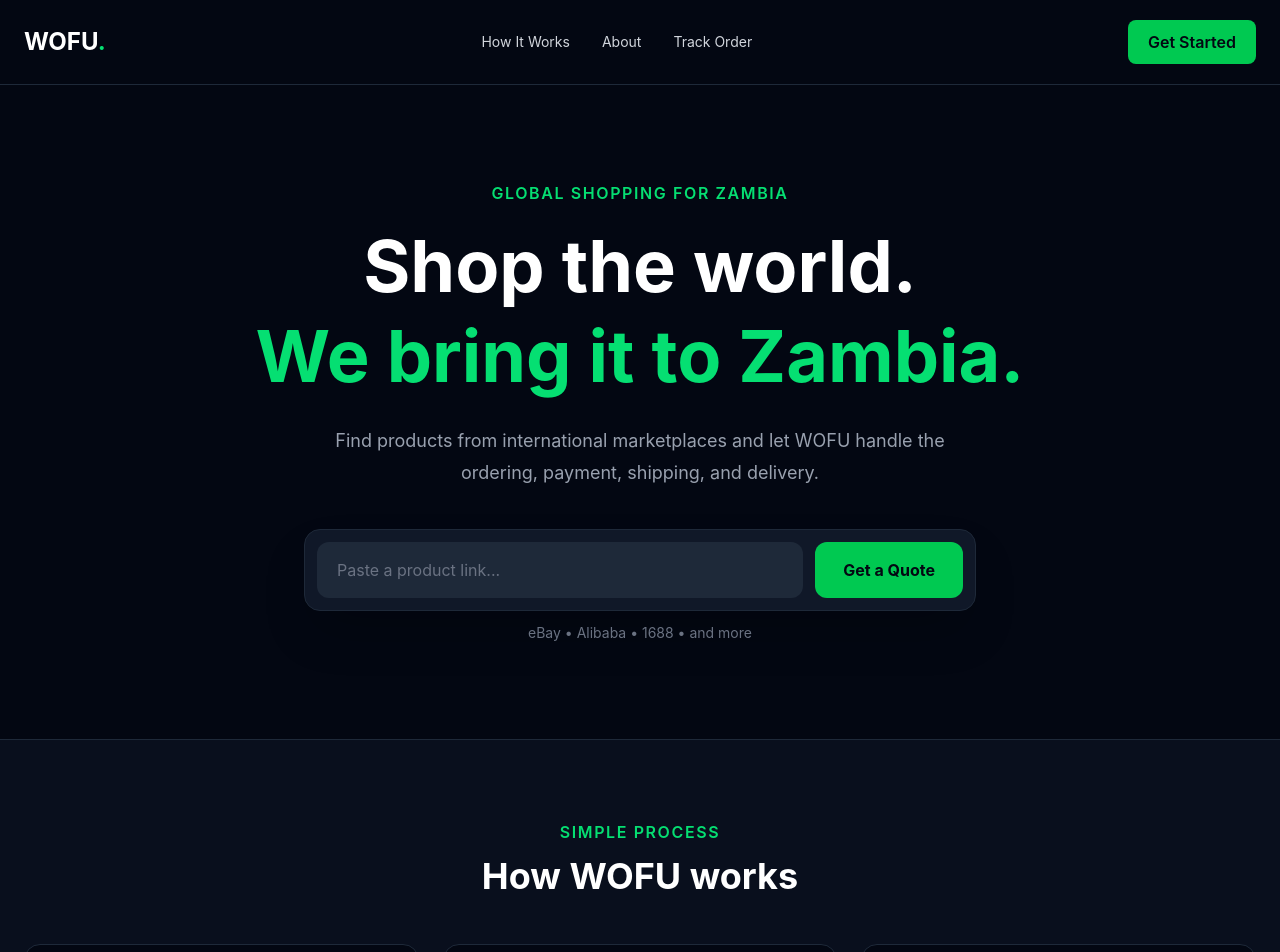
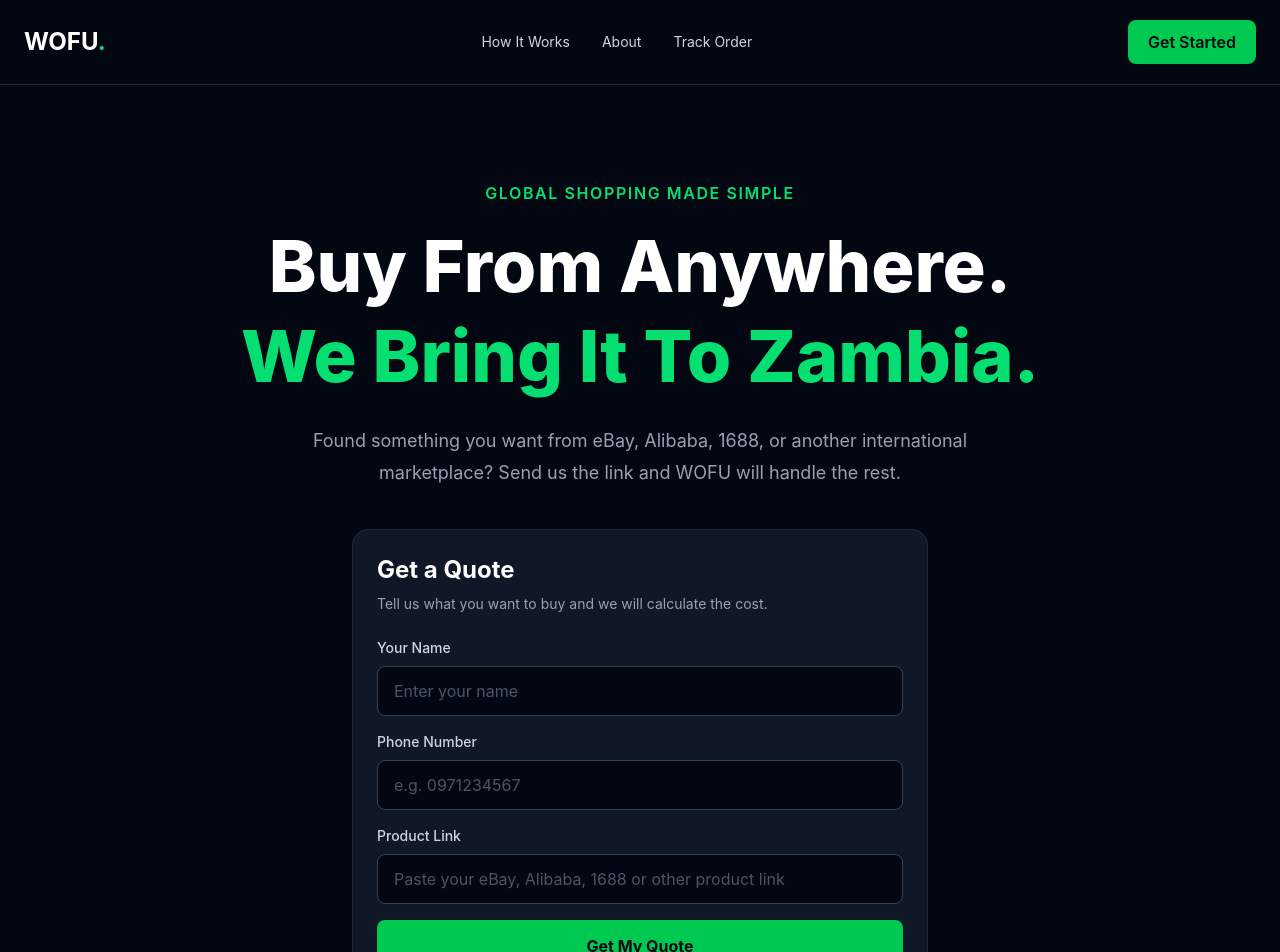
Before and after one commit to JrW3GACOD3S/WOFU, a React (Vite) app in the folder client/: page / in a window 1280 px wide. Shown: the top 952 px of the page. Built offline with nearby package versions, Linux system fonts and the light colour scheme.

Commit message:
feat: update quote request customer details

```diff
--- a/client/src/components/Hero.jsx
+++ b/client/src/components/Hero.jsx
@@ -1,6 +1,8 @@
 import { useState } from "react"
 
 function Hero() {
+  const [customerName, setCustomerName] = useState("")
+  const [customerPhone, setCustomerPhone] = useState("")
   const [productLink, setProductLink] = useState("")
   const [message, setMessage] = useState("")
   const [isError, setIsError] = useState(false)
@@ -8,9 +10,21 @@ function Hero() {
   const handleQuoteRequest = async (event) => {
     event.preventDefault()
 
+    if (!customerName.trim()) {
+      setIsError(true)
+      setMessage("Please enter your name.")
+      return
+    }
+
+    if (!customerPhone.trim()) {
+      setIsError(true)
+      setMessage("Please enter your phone number.")
+      return
+    }
+
     if (!productLink.trim()) {
       setIsError(true)
-    setMessage("Please paste a product link first.")
+      setMessage("Please paste a product link.")
       return
     }
 
@@ -24,6 +38,8 @@ function Hero() {
           "Content-Type": "application/json",
         },
         body: JSON.stringify({
+          customerName,
+          customerPhone,
           productLink,
         }),
       })
@@ -34,8 +50,16 @@ function Hero() {
         throw new Error(data.message || "Something went wrong.")
       }
 
-    setMessage(`${data.message} Your request ID is ${data.requestId}.`)
+      setMessage(
+        `${data.message} Your request ID is ${data.requestId}.`
+      )
+
+      setCustomerName("")
+      setCustomerPhone("")
+      setProductLink("")
     } catch (error) {
+      console.error(error)
+
       setIsError(true)
       setMessage("Unable to send your request. Please try again.")
     }
@@ -46,27 +70,90 @@ function Hero() {
       id="get-started"
       className="mx-auto max-w-7xl px-6 py-24 text-center"
     >
-      <p className="mb-4 font-semibold uppercase tracking-widest text-green-400">
-        Global Shopping for Zambia
+      <div className="mx-auto max-w-4xl">
+        <p className="font-semibold uppercase tracking-widest text-green-400">
+          Global Shopping Made Simple
         </p>
 
-      <h2 className="mx-auto max-w-4xl text-5xl font-bold leading-tight md:text-7xl">
-        Shop the world.
+        <h1 className="mt-4 text-5xl font-extrabold leading-tight md:text-7xl">
+          Buy From Anywhere.
           <br />
-        <span className="text-green-400">We bring it to Zambia.</span>
+          <span className="text-green-400">We Bring It To Zambia.</span>
+        </h1>
+
+        <p className="mx-auto mt-6 max-w-2xl text-lg leading-8 text-gray-400">
+          Found something you want from eBay, Alibaba, 1688, or another
+          international marketplace? Send us the link and WOFU will handle
+          the rest.
+        </p>
+
+        <div className="mx-auto mt-10 max-w-xl rounded-2xl border border-gray-800 bg-gray-900 p-6 text-left shadow-2xl">
+          <h2 className="text-2xl font-bold text-white">
+            Get a Quote
           </h2>
 
-      <p className="mx-auto mt-6 max-w-2xl text-lg leading-8 text-gray-400">
-        Find products from international marketplaces and let WOFU handle
-        the ordering, payment, shipping, and delivery.
+          <p className="mt-2 text-sm text-gray-400">
+            Tell us what you want to buy and we will calculate the cost.
           </p>
 
-      <form
-        onSubmit={handleQuoteRequest}
-        className="mx-auto mt-10 max-w-2xl"
+          <form onSubmit={handleQuoteRequest} className="mt-6 space-y-4">
+            {/* Customer Name */}
+            <div>
+              <label
+                htmlFor="customerName"
+                className="mb-2 block text-sm font-medium text-gray-300"
               >
-        <div className="flex flex-col gap-3 rounded-2xl border border-gray-800 bg-gray-900 p-3 shadow-2xl sm:flex-row">
+                Your Name
+              </label>
+
               <input
+                id="customerName"
+                type="text"
+                value={customerName}
+                onChange={(event) => {
+                  setCustomerName(event.target.value)
+                  setMessage("")
+                  setIsError(false)
+                }}
+                placeholder="Enter your name"
+                className="w-full rounded-lg border border-gray-700 bg-gray-950 px-4 py-3 text-white outline-none transition placeholder:text-gray-600 focus:border-green-400"
+              />
+            </div>
+
+            {/* Customer Phone */}
+            <div>
+              <label
+                htmlFor="customerPhone"
+                className="mb-2 block text-sm font-medium text-gray-300"
+              >
+                Phone Number
+              </label>
+
+              <input
+                id="customerPhone"
+                type="tel"
+                value={customerPhone}
+                onChange={(event) => {
+                  setCustomerPhone(event.target.value)
+                  setMessage("")
+                  setIsError(false)
+                }}
+                placeholder="e.g. 0971234567"
+                className="w-full rounded-lg border border-gray-700 bg-gray-950 px-4 py-3 text-white outline-none transition placeholder:text-gray-600 focus:border-green-400"
+              />
+            </div>
+
+            {/* Product Link */}
+            <div>
+              <label
+                htmlFor="productLink"
+                className="mb-2 block text-sm font-medium text-gray-300"
+              >
+                Product Link
+              </label>
+
+              <input
+                id="productLink"
                 type="url"
                 value={productLink}
                 onChange={(event) => {
@@ -74,32 +161,32 @@ function Hero() {
                   setMessage("")
                   setIsError(false)
                 }}
-            placeholder="Paste a product link..."
-            className="flex-1 rounded-xl bg-gray-800 px-5 py-4 text-white outline-none placeholder:text-gray-500 focus:ring-2 focus:ring-green-400"
+                placeholder="Paste your eBay, Alibaba, 1688 or other product link"
+                className="w-full rounded-lg border border-gray-700 bg-gray-950 px-4 py-3 text-white outline-none transition placeholder:text-gray-600 focus:border-green-400"
               />
-
-          <button
-            type="submit"
-            className="rounded-xl bg-green-500 px-7 py-4 font-bold text-gray-950 transition hover:bg-green-400"
-          >
-            Get a Quote
-          </button>
             </div>
 
-        <p className="mt-3 text-sm text-gray-500">
-          eBay • Alibaba • 1688 • and more
-        </p>
-
+            {/* Status Message */}
             {message && (
               <p
-            className={`-mt-1 mb-2 font-medium ${
-              isError ? "text-red-500" : "text-green-400"
+                className={`text-sm ${
+                  isError ? "text-red-400" : "text-green-400"
                 }`}
               >
                 {message}
               </p>
             )}
+
+            {/* Submit Button */}
+            <button
+              type="submit"
+              className="w-full rounded-lg bg-green-500 px-6 py-3.5 font-bold text-gray-950 transition hover:bg-green-400"
+            >
+              Get My Quote
+            </button>
           </form>
+        </div>
+      </div>
     </section>
   )
 }
```
Also changed, not shown: 1 other file (tests, documents, lock files or other folders). Lines whose indentation alone changed are shown as unchanged.
